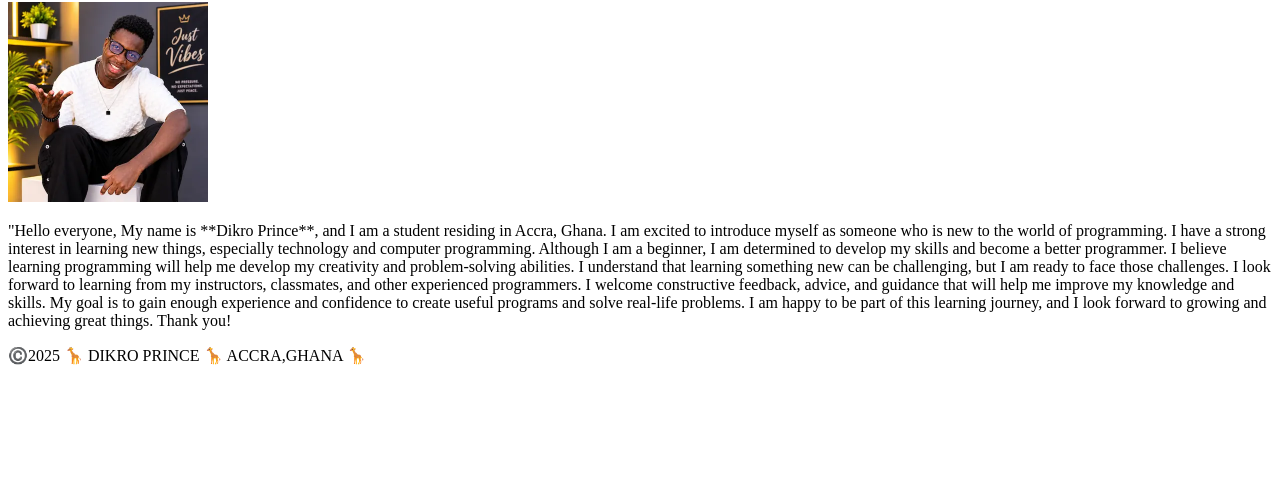
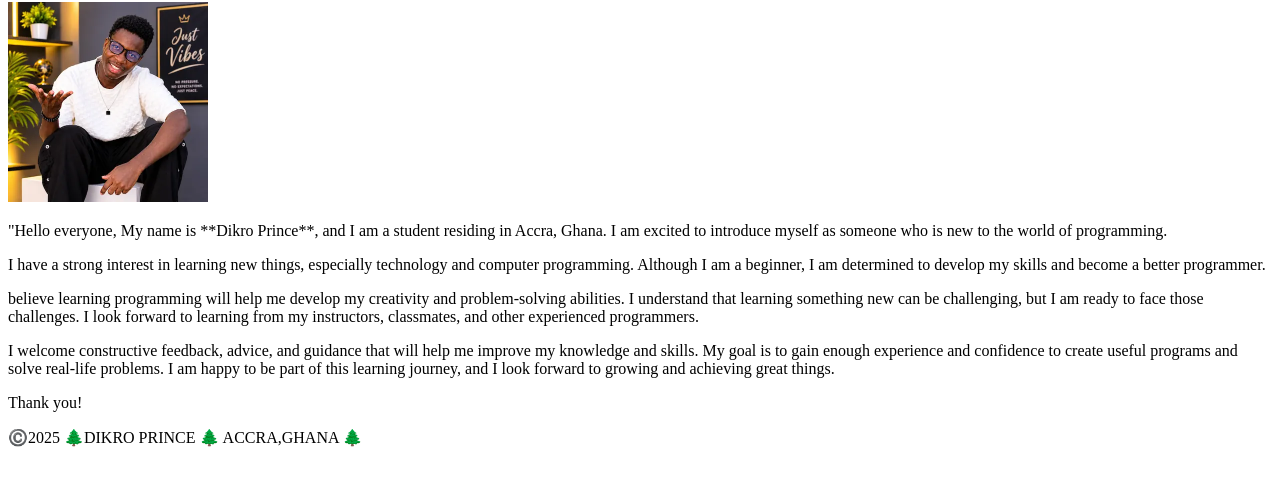
Before and after one commit to princedikro60-jpg/wdd130, a plain HTML site: page index.html in a window 1280 px wide. Shown: the part 104-590 px from the top of the page. Drawn offline with Linux system fonts and the light colour scheme.

Commit message:
introduction of more Paragraph

```diff
--- a/index.html
+++ b/index.html
@@ -21,20 +21,19 @@
         <p>"Hello everyone,
 
             My name is **Dikro Prince**, and I am a student residing in Accra, Ghana.
-            I am excited to introduce myself as someone who is new to the world of programming.
-            I have a strong interest in learning new things, especially technology and computer programming.
-            Although I am a beginner, I am determined to develop my skills and become a better programmer.
-            I believe learning programming will help me develop my creativity and problem-solving abilities.
+            I am excited to introduce myself as someone who is new to the world of programming.</p>
+        <p>I have a strong interest in learning new things, especially technology and computer programming.
+            Although I am a beginner, I am determined to develop my skills and become a better programmer.</p>
+        <p> believe learning programming will help me develop my creativity and problem-solving abilities.
             I understand that learning something new can be challenging, but I am ready to face those challenges.
-            I look forward to learning from my instructors, classmates, and other experienced programmers.
-            I welcome constructive feedback, advice, and guidance that will help me improve my knowledge and skills.
+            I look forward to learning from my instructors, classmates, and other experienced programmers.</p>
+        <p>I welcome constructive feedback, advice, and guidance that will help me improve my knowledge and skills.
             My goal is to gain enough experience and confidence to create useful programs and solve real-life problems.
-            I am happy to be part of this learning journey, and I look forward to growing and achieving great things.
-            Thank you!
-        </p>
+            I am happy to be part of this learning journey, and I look forward to growing and achieving great things.</p>
+        <p>Thank you!</p>
     </main>
     <footer>
-        <p>©️2025 🦒 DIKRO PRINCE 🦒 ACCRA,GHANA 🦒</p>
+        <p>©️2025 🌲DIKRO PRINCE 🌲 ACCRA,GHANA 🌲</p>
     </footer>
 </body>
 
```
